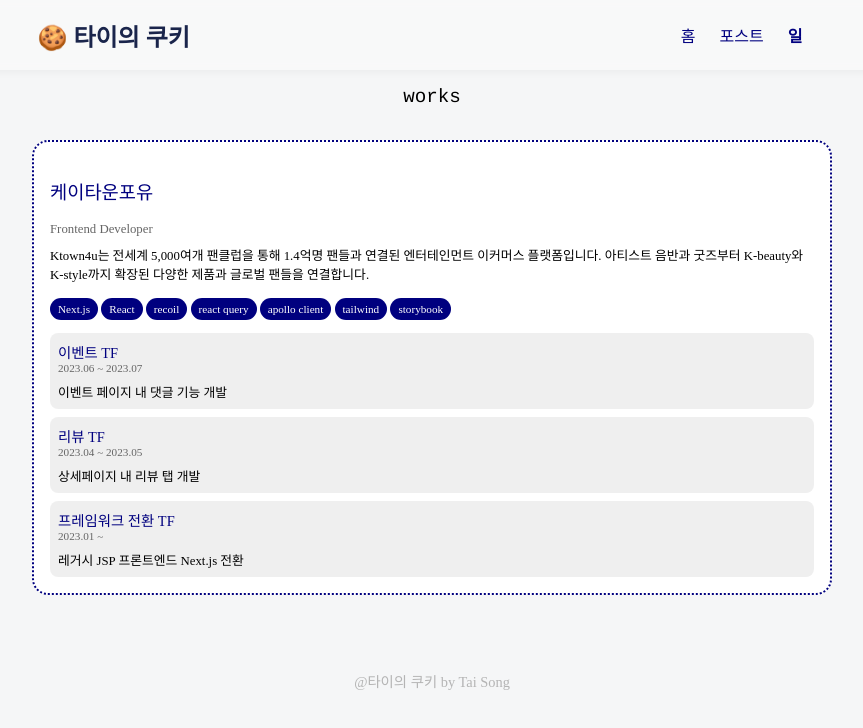
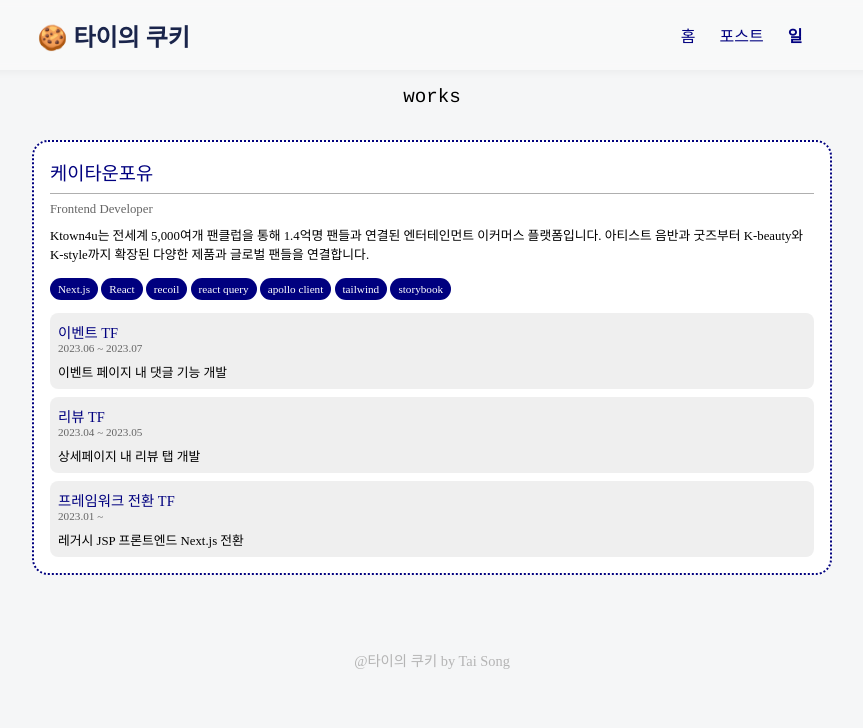
Before and after one commit to pseudopool/taiscookie, a Next.js app: page /works in a window 1280 px wide. Shown: the top 728 px of the page, without its empty margins (208-1071 px from the left). Built offline with nearby package versions, Linux system fonts and the light colour scheme; some icons are missing; a web font is replaced by a local one.

Commit message:
styles: fix some styles

```diff
--- a/src/components/works/work-detail.tsx
+++ b/src/components/works/work-detail.tsx
@@ -35,6 +35,9 @@
   h3 {
     font-weight: 500;
     color: ${Theme.mainFontColor};
+    border-bottom: 1px solid #00000050;
+    padding-bottom: 0.5rem;
+    margin: 0 0 0.5rem 0;
   }
   span {
     display: block;
```
